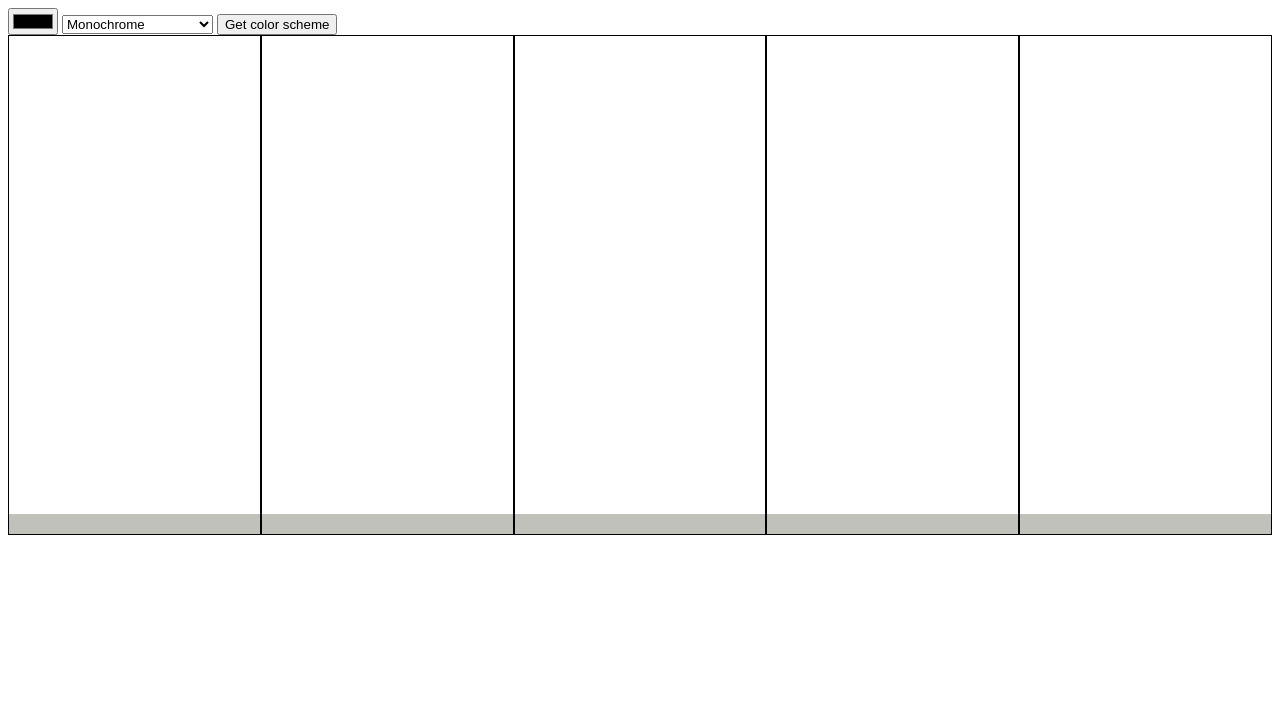
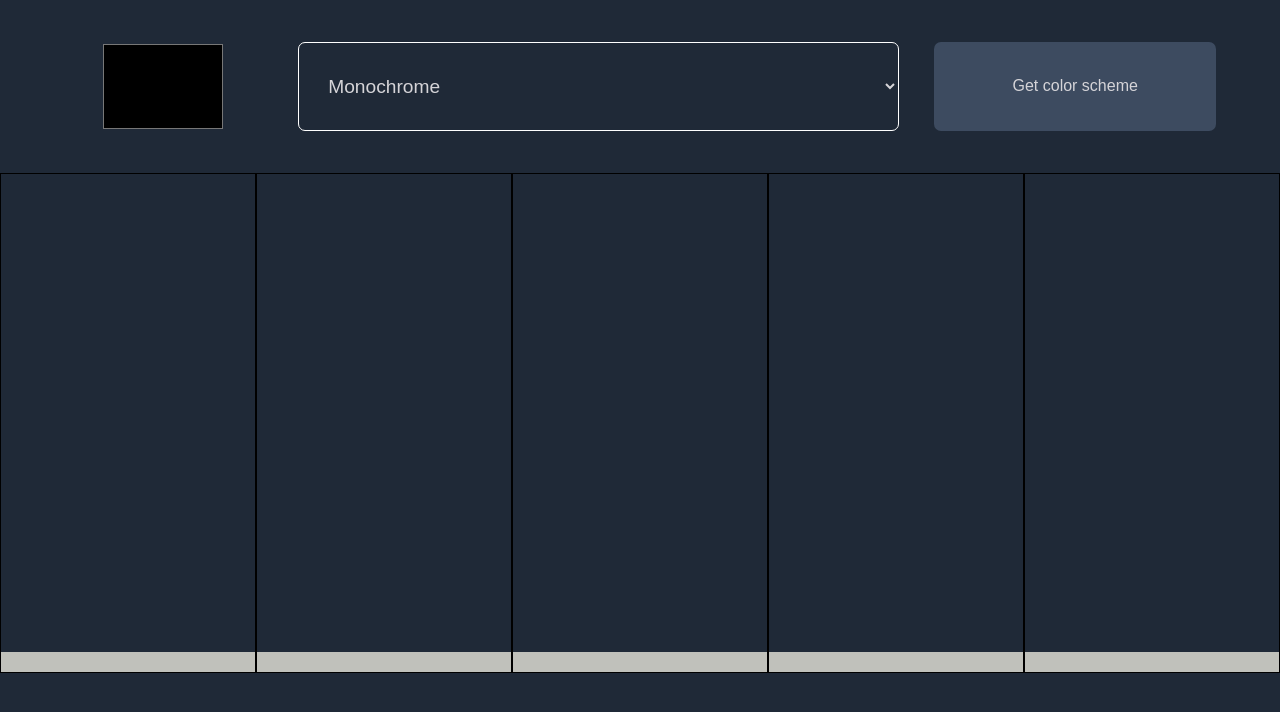
Before and after one commit to filisa/color-scheme-generator, a plain HTML site: page index.html in a window 1280 px wide. Drawn offline with Linux system fonts and the light colour scheme.

Commit message:
added styles according to the figma file

```diff
--- a/index.html
+++ b/index.html
@@ -10,7 +10,10 @@
 	<body>
 		<main>
 			<header id="header" class="header">
-				<form>
+				<form
+					id="choose-color-and-scheme-form"
+					class="choose-color-and-scheme-form"
+				>
 					<label for="choose-color"></label>
 					<input id="choose-color" name="choose-color" type="color" required />
 					<label for="choose-scheme"></label>
@@ -28,7 +31,9 @@
 						<option value="triad">Triad</option>
 						<option value="quad">Quad</option>
 					</select>
-					<button type="submit">Get color scheme</button>
+					<button class="submit-button" id="submit-button" type="submit">
+						Get color scheme
+					</button>
 				</form>
 			</header>
 			<article class="colors-container" id="colors-container">
--- a/styles.css
+++ b/styles.css
@@ -1,6 +1,60 @@
-.header {
+html,
+body {
+	margin: 0;
+	padding: 0;
+	font-family: var(--base-font);
+	background-color: var(--background-color);
+	color: var(--text-color);
+	font-size: 1rem;
+}
+
+:root {
+	--base-font: "Inter", Verdana, Geneva, Tahoma, sans-serif;
+	--background-color: #1f2937;
+	--text-color: #d5d4d8;
+}
+
+.choose-color-and-scheme-form {
 	display: flex;
 	flex-direction: row;
+	justify-content: space-between;
+	height: 3.5vw;
+	padding: 5vw;
+	background-color: var(--background-color);
+	gap: 1vw;
+	align-items: center;
+}
+
+#choose-scheme {
+	height: 7vw;
+	width: 47vw;
+	background-color: var(--background-color);
+	color: var(--text-color);
+	font-size: 1.2rem;
+	border: 1.2px solid white;
+	border-radius: 7px;
+	padding: 2vw;
+}
+
+#choose-color {
+	height: 7.4vw;
+	width: 10vw;
+	margin: 0;
+	border: none;
+	background-color: var(--background-color);
+}
+
+.submit-button {
+	background-color: #3d4b60;
+	color: var(--text-color);
+	border: none;
+	border-radius: 7px;
+	padding: 1vw 2vw;
+	margin: 0;
+	width: 22vw;
+	height: 7vw;
+	font-size: 1rem;
+	font-weight: 100;
 }
 
 .colors-container {
@@ -23,3 +77,27 @@
 	width: 100%;
 	margin: 0;
 }
+
+@font-face {
+	font-family: "Inter";
+	src: url(src/fonts/Inter-VariableFont_opsz,wght.ttf);
+}
+
+select,
+::picker(select) {
+	font-size: 0.8rem;
+	font-family:
+		"SF-Pro-Display-Regular.otf", Verdana, Geneva, Tahoma, sans-serif;
+	appearance: base-select;
+	border: none;
+	border-radius: 0 0 14px 14px;
+	background-color: var(--background-color);
+	position-area: bottom;
+	position-try-fallbacks: none;
+	color: var(--text-color);
+	font-size: 1.2rem;
+}
+select::picker-icon {
+	color: #f3efef;
+	padding-right: 3vw;
+}
```
